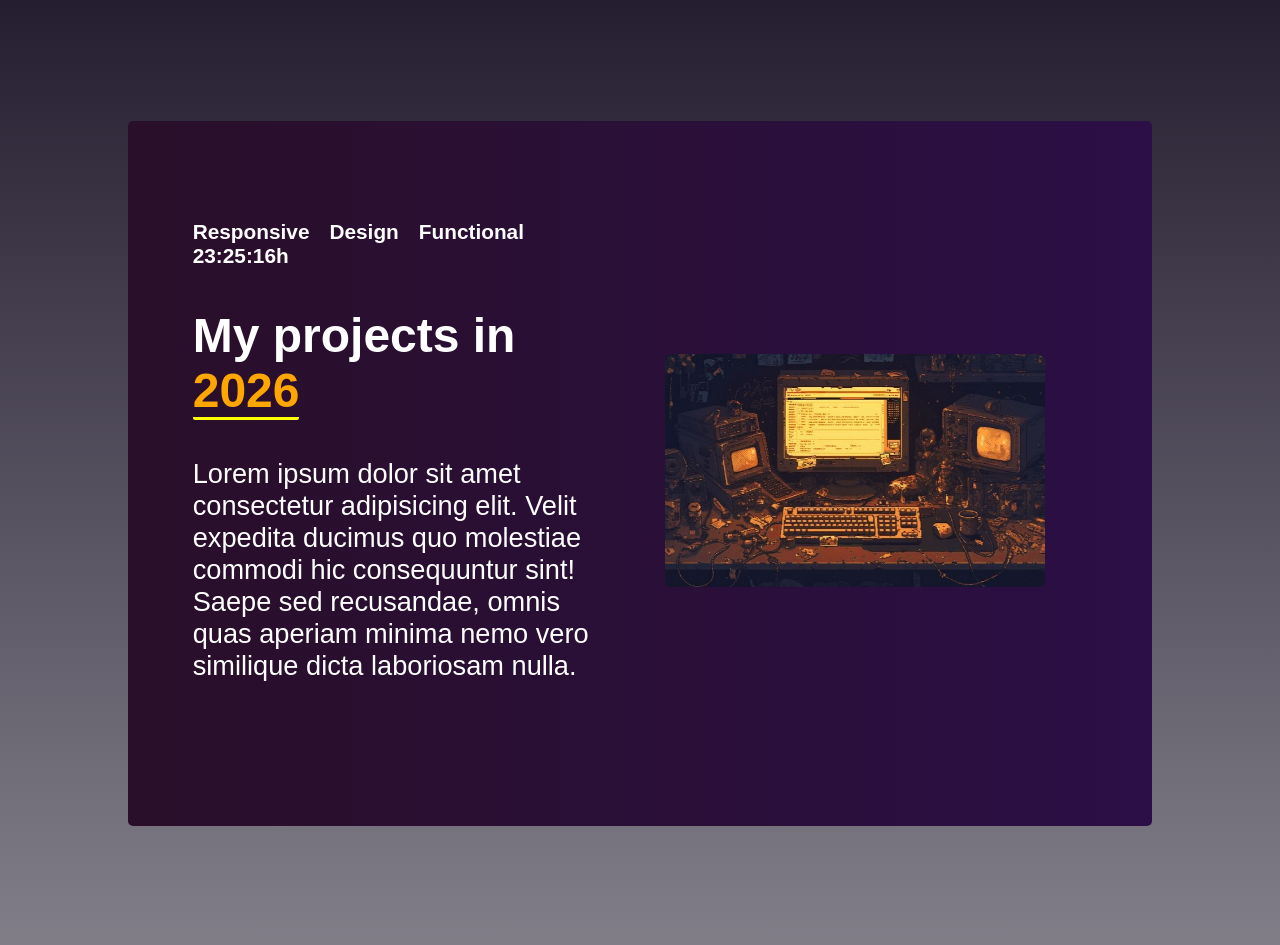
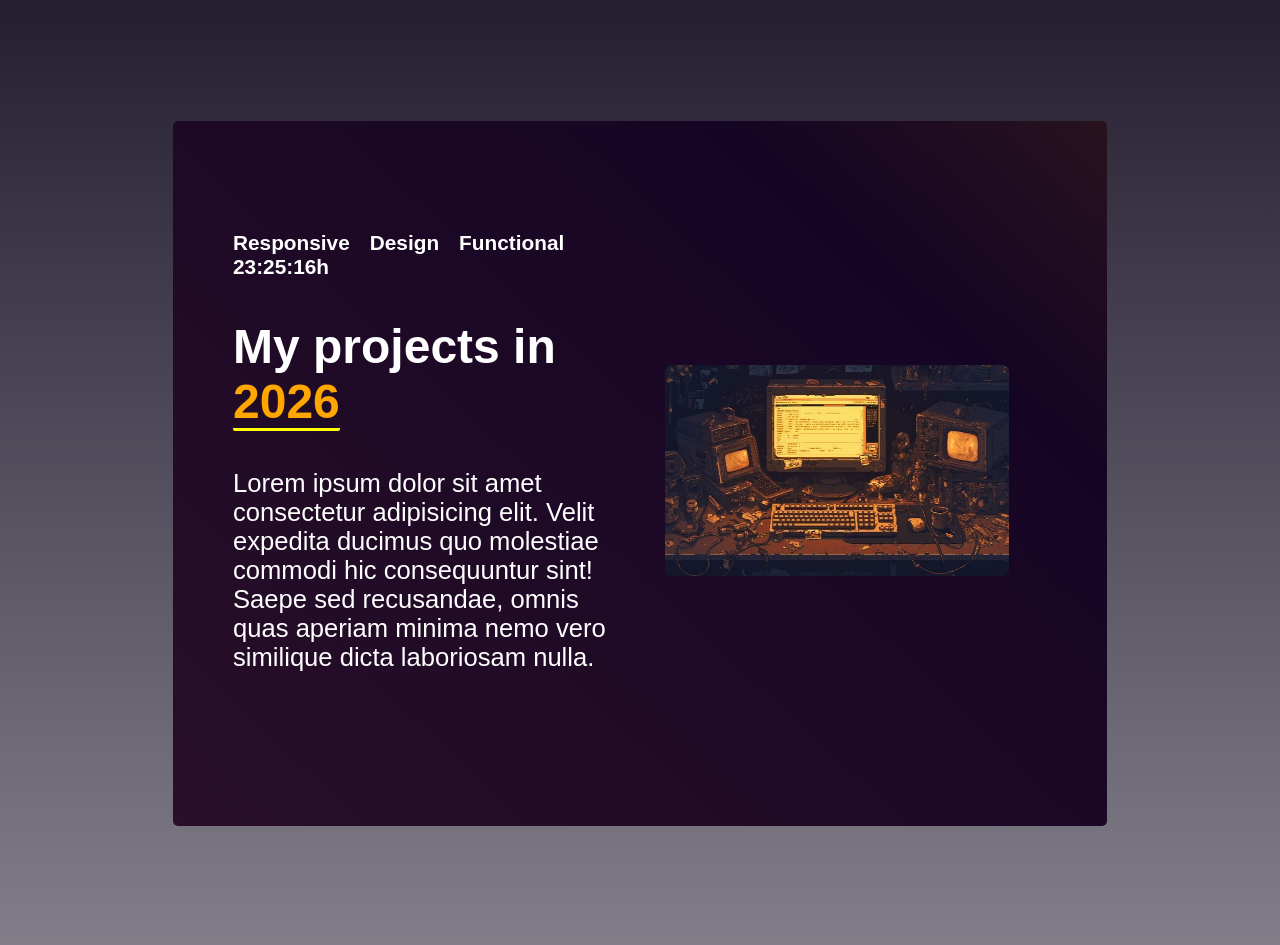
Before and after one commit to SantV7/sant_portfolio, a React (Vite) app: page / in a window 1280 px wide. Shown: the part 2980-3925 px from the top of the page. Built offline with nearby package versions, Linux system fonts and the light colour scheme; a web font is replaced by a local one.

Commit message:
Vou pensar no layout pra fazer mais tarde

```diff
--- a/src/components/Projects/Project.module.css
+++ b/src/components/Projects/Project.module.css
@@ -16,17 +16,25 @@
 
 .card_intro_flex {
     min-height: 705px;
-    background-image: linear-gradient(to right, rgb(41, 15, 41), rgb(43, 15, 70));
+    background-image: linear-gradient(43deg, rgb(41, 15, 41), rgb(21, 5, 36), rgb(85, 51, 13));
+    background-size: 200% 100%;
+    background-position: left center;
     display: flex;
     border-radius: 5px;
     padding: 15px;
     flex-flow: row nowrap;
     align-items: center;
-    max-width: 80%;
+    max-width: 73%;
     justify-content: center;
     color: white;
     font-size: 1.7em;
     font-family: poppins, Arial, Helvetica, sans-serif;
+    transition:  0.86s ease;
+}
+
+.card_intro_flex:hover {
+    scale: 1.03;
+    background-position: right center;
 }
 
 .aten {
@@ -75,7 +83,9 @@
     text-align: left;
 }
 
-
+.context_paragraph  p {
+    font-size: 1.6rem;
+}
 
 .box_info > header > div > h3 {
     font-size: 1.3rem;
@@ -97,14 +107,6 @@
 
 
 
-@media screen and (max-width: 1624px) {
-    .img_older_pc  {
-        margin-right: 0;
-    }
-}
-
-
-
 
 @media screen and (max-width: 1024px) {
 
@@ -123,6 +125,7 @@
     }
 
     .img_older_pc {
+        margin-right: 0;
         max-width: 100%;
     }
 
```
